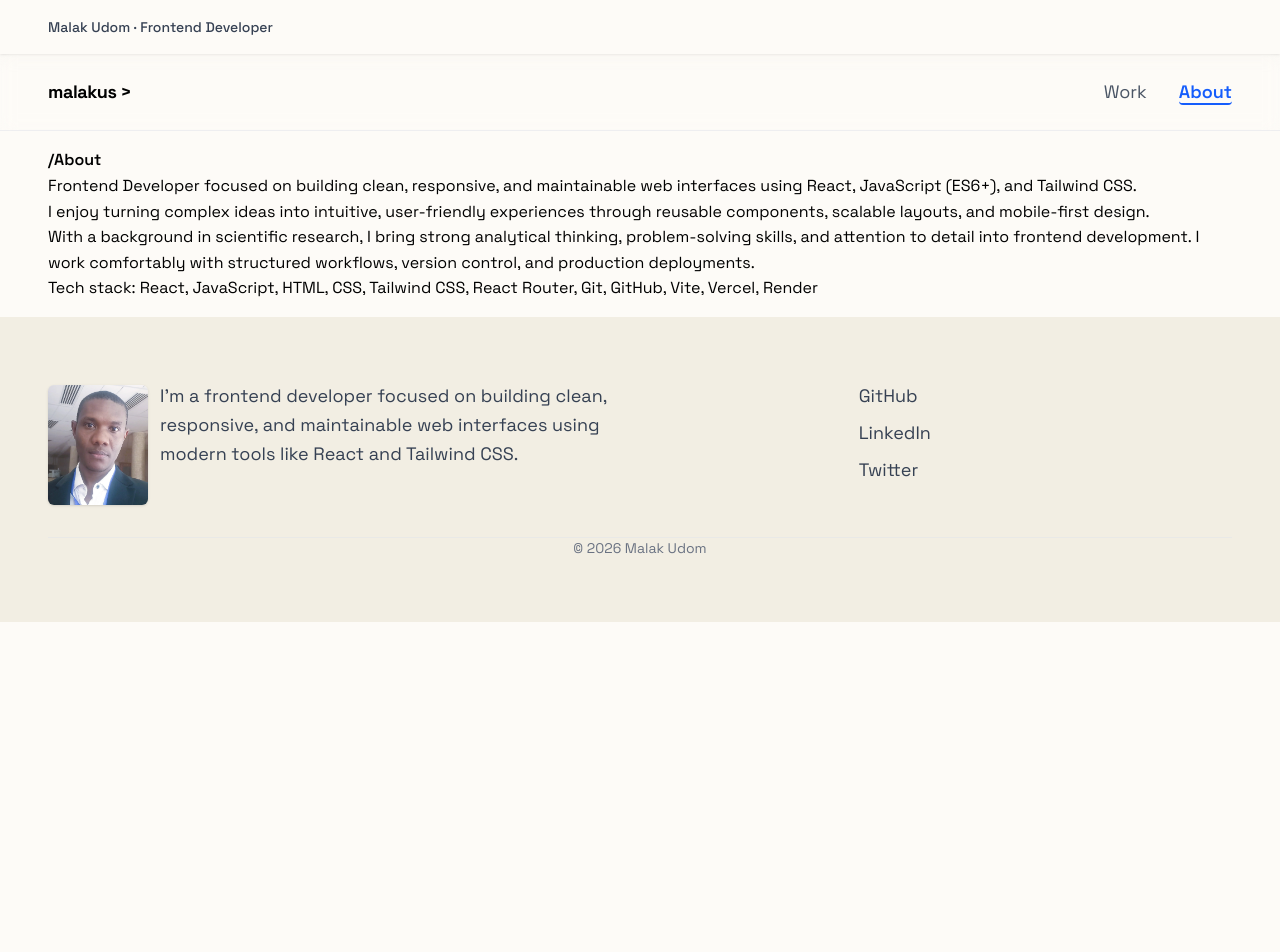
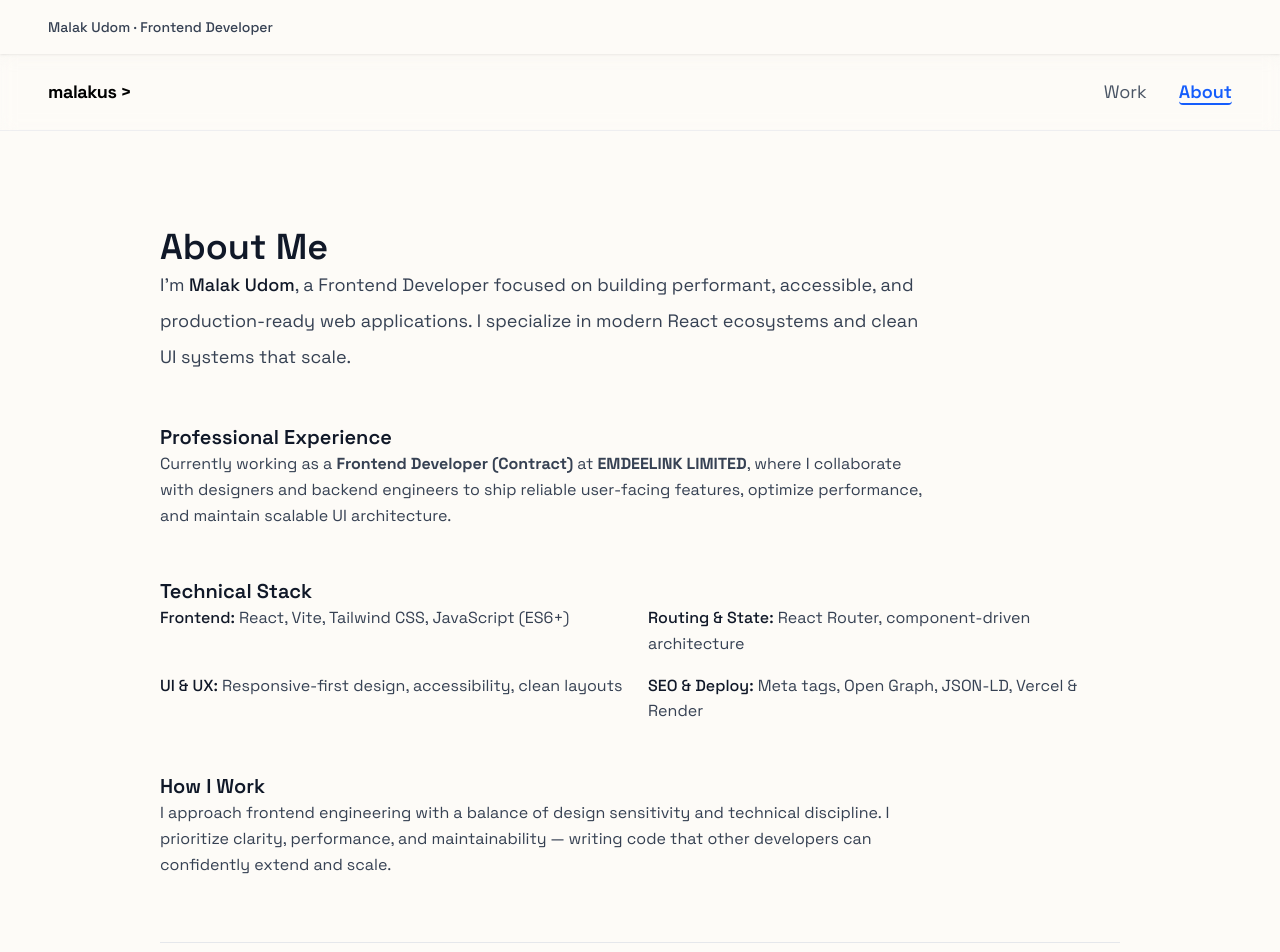
Before and after one commit to malakus4/portfolio-react, a React (Vite) app: page /about in a window 1280 px wide. Shown: the top 952 px of the page. Before the commit the page ends 800 px from the top, so only its background shows below. Built offline with nearby package versions, Linux system fonts and the light colour scheme.

Commit message:
style: update content and UI contrast on About page

```diff
--- a/src/pages/About.jsx
+++ b/src/pages/About.jsx
@@ -1,7 +1,6 @@
-import React from 'react'
+import React from "react";
 
 function About() {
-
   const breadcrumbSchema = {
     "@context": "https://schema.org",
     "@type": "BreadcrumbList",
@@ -23,31 +22,96 @@ function About() {
 
   return (
     <>
+      {/* SEO: Breadcrumb Schema */}
       <script type="application/ld+json">
         {JSON.stringify(breadcrumbSchema)}
       </script>
 
-       <div className='container-page py-4'>
+      <main className="bg-base">
+        <section className="max-w-5xl mx-auto px-4 sm:px-6 lg:px-8 py-16 sm:py-20 lg:py-24">
 
-        <h2>/About</h2>
-        <p>Frontend Developer focused on building clean, responsive, and maintainable web interfaces using React, JavaScript (ES6+), and Tailwind CSS.</p>
+          {/* Intro */}
+          <header className="mb-12">
+            <h1 className="font-heading text-3xl sm:text-4xl font-bold text-gray-900 mb-4">
+              About Me
+            </h1>
+            <p className="text-lg text-gray-700 leading-relaxed md:leading-loose max-w-3xl">
+              I’m <span className="font-medium text-gray-900">Malak Udom</span>, a
+              Frontend Developer focused on building performant, accessible, and
+              production-ready web applications. I specialize in modern React
+              ecosystems and clean UI systems that scale.
+            </p>
+          </header>
 
-        <p>
-          I enjoy turning complex ideas into intuitive, user-friendly experiences through reusable components, scalable layouts, and mobile-first design.
+          {/* Experience Snapshot */}
+          <section className="mb-12">
+            <h2 className="font-heading text-xl font-semibold text-gray-900 mb-4">
+              Professional Experience
+            </h2>
+            <p className="text-gray-700 leading-relaxed max-w-3xl">
+              Currently working as a <strong>Frontend Developer (Contract)</strong> at
+              <strong> EMDEELINK LIMITED</strong>, where I collaborate with designers
+              and backend engineers to ship reliable user-facing features,
+              optimize performance, and maintain scalable UI architecture.
             </p>
+          </section>
 
-        <p>
-          With a background in scientific research, I bring strong analytical thinking, problem-solving skills, and attention to detail into frontend development. I work comfortably with structured workflows, version control, and production deployments.
+          {/* Tech Stack */}
+          <section className="mb-12">
+            <h2 className="font-heading text-xl font-semibold text-gray-900 mb-4">
+              Technical Stack
+            </h2>
+
+            <ul className="grid grid-cols-1 sm:grid-cols-2 gap-4 text-gray-700">
+              <li>
+                <span className="font-medium text-gray-900">Frontend:</span> React,
+                Vite, Tailwind CSS, JavaScript (ES6+)
+              </li>
+              <li>
+                <span className="font-medium text-gray-900">Routing & State:</span>{" "}
+                React Router, component-driven architecture
+              </li>
+              <li>
+                <span className="font-medium text-gray-900">UI & UX:</span>{" "}
+                Responsive-first design, accessibility, clean layouts
+              </li>
+              <li>
+                <span className="font-medium text-gray-900">SEO & Deploy:</span>{" "}
+                Meta tags, Open Graph, JSON-LD, Vercel & Render
+              </li>
+            </ul>
+          </section>
+
+          {/* Work Philosophy */}
+          <section className="mb-16">
+            <h2 className="font-heading text-xl font-semibold text-gray-900 mb-4">
+              How I Work
+            </h2>
+            <p className="text-gray-700 leading-relaxed max-w-3xl">
+              I approach frontend engineering with a balance of design sensitivity
+              and technical discipline. I prioritize clarity, performance, and
+              maintainability — writing code that other developers can confidently
+              extend and scale.
             </p>
+          </section>
 
-        <p>
-          Tech stack: React, JavaScript, HTML, CSS, Tailwind CSS, React Router, Git, GitHub, Vite, Vercel, Render
+          {/* CTA */}
+          <footer className="border-t border-gray-200 pt-8">
+            <p className="text-gray-700">
+              Interested in working together?
+              <a
+                href="/contact"
+                className="ml-2 font-medium text-primary hover:underline"
+              >
+                Let’s talk →
+              </a>
             </p>
+          </footer>
 
-        </div>
-
+        </section>
+      </main>
     </>
-  )
+  );
 }
 
-export default About
+export default About;
```
Lines whose indentation alone changed are shown as unchanged.
